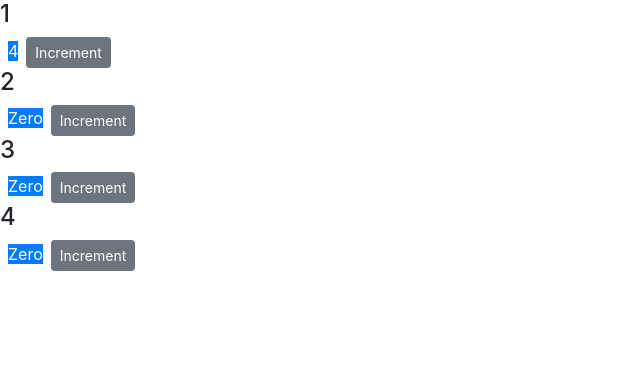
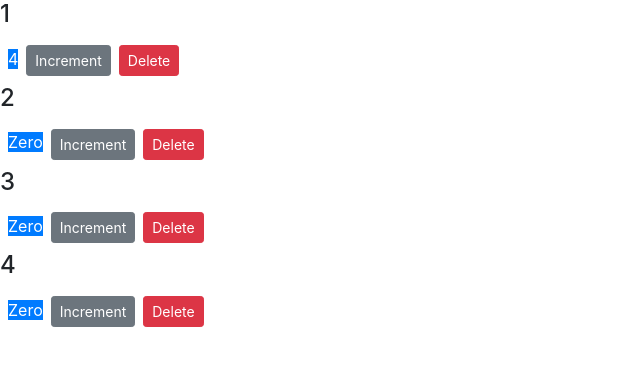
Before and after one commit to behtashmoradi/ReactUI, a React (Create React App) app: page / in a window 1280 px wide. Shown: the top 366 px of the page, without its empty margins (0-640 px from the left). Built offline with nearby package versions, Linux system fonts and the light colour scheme.

Commit message:
raising and handling events

```diff
--- a/src/components/Counters.jsx
+++ b/src/components/Counters.jsx
@@ -9,6 +9,12 @@ class Counters extends Component {
       { id: 4, value: 0 }
     ]
   };
+  handleDelete = componentId => {
+    console.log("Deleting component id :", componentId);
+    var counters = this.state.counters.filter(c => c.id !== componentId);
+    this.setState({ counters });
+    console.log("Deleted component id :", componentId);
+  };
   render() {
     return (
       <div>
@@ -17,6 +23,7 @@ class Counters extends Component {
             key={counter.id}
             value={counter.value}
             id={counter.id}
+            onDelete={this.handleDelete}
           ></Counter>
         ))}
       </div>
--- a/src/components/counter.jsx
+++ b/src/components/counter.jsx
@@ -40,6 +40,12 @@ class Counter extends Component {
         >
           Increment
         </button>
+        <button
+          className="btn btn-danger btn-sm m-2"
+          onClick={() => this.props.onDelete(this.props.id)}
+        >
+          Delete
+        </button>
       </div>
     );
   }
```
